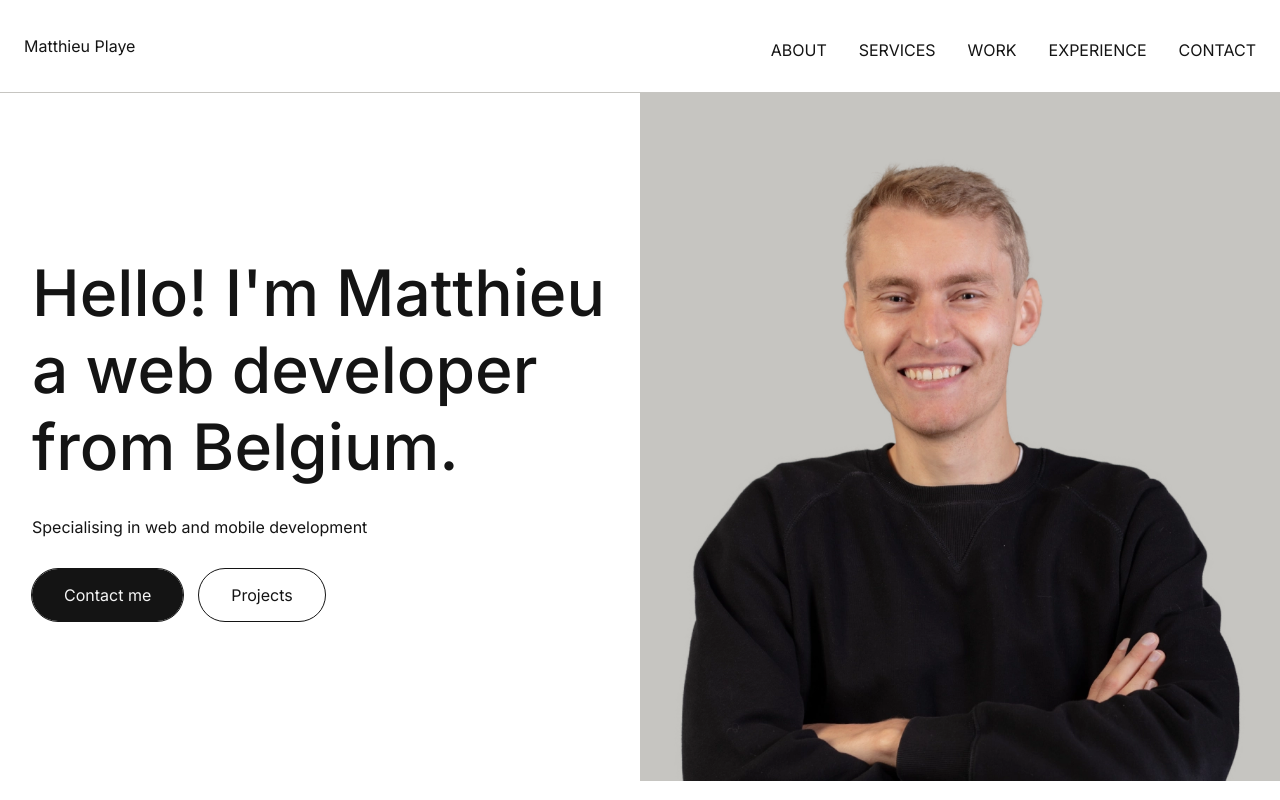
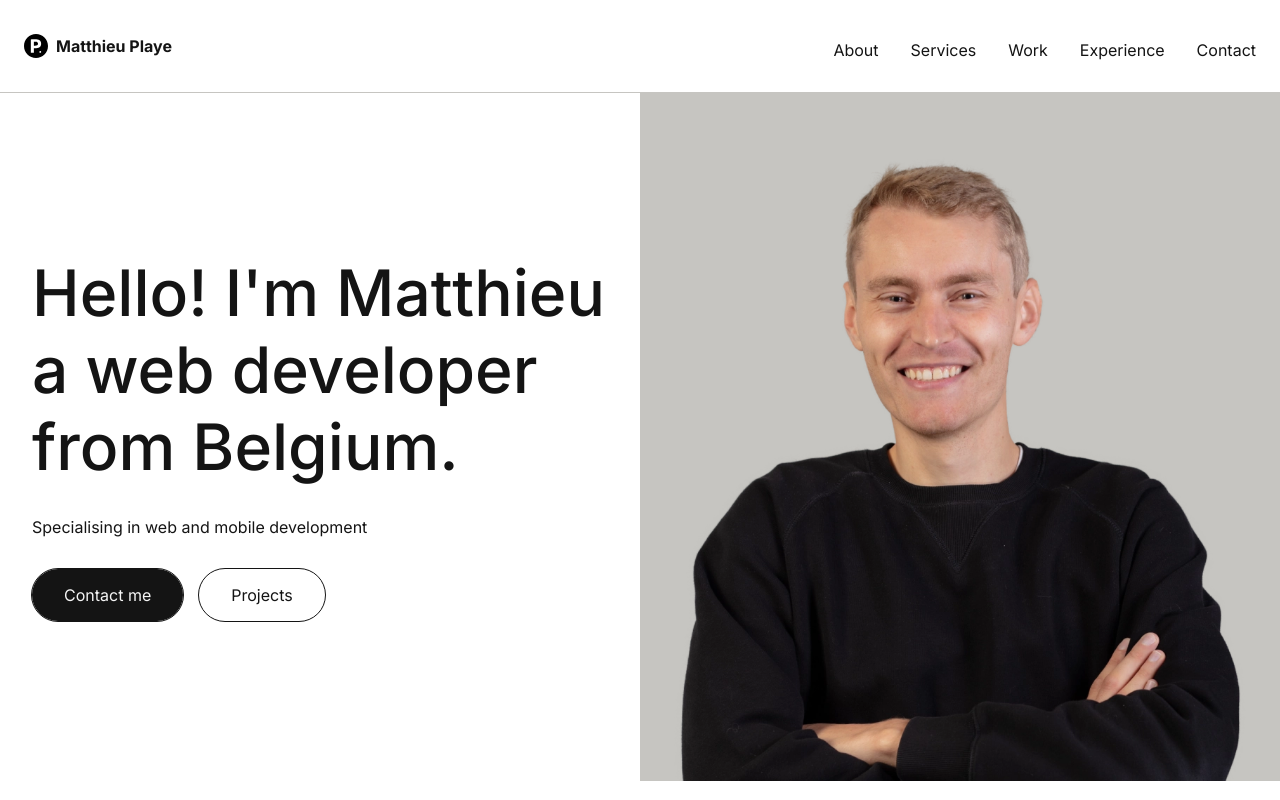
Before and after one commit to PlayeMatthieu/playeMatthieu, an Angular app in the folder portfolio/: page / in a window 1280 px wide. Shown: the top 800 px of the page. Built offline with nearby package versions, Linux system fonts and the light colour scheme.

Commit message:
Add link hover effect

```diff
--- a/portfolio/src/app/components/hero/hero.component.html
+++ b/portfolio/src/app/components/hero/hero.component.html
@@ -6,7 +6,7 @@
 
       <div class="buttons">
         <a class="button filled" href="mailto:matthieuplaye@gmail.com">Contact me</a>
-        <a class="button" href="#">Projects</a>
+        <a class="button" href="#projects">Projects</a>
       </div>
     </div>
     <div class="hero-right">
--- a/portfolio/src/app/components/navigation/navigation.component.html
+++ b/portfolio/src/app/components/navigation/navigation.component.html
@@ -1,6 +1,9 @@
 <header id="nav">
   <div class="brand">
-    <a href="#nav" (click)="toggleNav()">Matthieu Playe</a>
+    <a href="#nav" (click)="toggleNav()">
+      <img src="assets/images/Logo.svg" alt="Logo">
+      Matthieu Playe
+    </a>
   </div>
 
   <!--    Hamburger-->
--- a/portfolio/src/app/components/navigation/navigation.component.scss
+++ b/portfolio/src/app/components/navigation/navigation.component.scss
@@ -8,6 +8,19 @@ header {
   border-bottom: 1px solid #C6C5C1;
 }
 
+.brand a {
+  font-weight: bold;
+  display: flex;
+  align-items: center;
+  gap: var(--spacing-8);
+  justify-content: center;
+
+  img {
+    width: 24px;
+    height: 24px;
+  }
+}
+
 .hamburger {
   display: block;
   cursor: pointer;
@@ -15,7 +28,7 @@ header {
   .line {
     width: 25px;
     height: 2px;
-    background-color: #141414;
+    background-color: var(--bg-color-dark);
     margin: 5px;
     transition: all 0.3s ease-in-out;
   }
@@ -28,7 +41,7 @@ header {
   right: 0;
   width: 100%;
   height: 0;
-  background-color: #141414;
+  background-color: var(--bg-color-dark);
   display: flex;
   transition: 0.2s;
   overflow: hidden;
@@ -50,13 +63,32 @@ header {
   flex-direction: column;
   align-items: center;
   justify-content: center;
-  text-transform: uppercase;
   gap: var(--spacing-32);
   opacity: 0;
 
   li a {
     color: var(--text-color-light);
+    position: relative;
   }
+}
+
+li a::before {
+  content: '';
+  position: absolute;
+  width: 100%;
+  height: 2px;
+  border-radius: 4px;
+  background-color: var(--text-color-light);
+  bottom: -2px;
+  left: 0;
+  transform-origin: right;
+  transform: scaleX(0);
+  transition: transform .3s ease-in-out;
+}
+
+li a:hover::before {
+  transform-origin: left;
+  transform: scaleX(1);
 }
 
 @media (min-width: 768px) {
@@ -84,6 +116,10 @@ header {
 
     li a {
       color: var(--text-color);
+
+      &::before {
+        background-color: var(--text-color);
+      }
     }
   }
 }
--- a/portfolio/src/app/components/projects/projects.component.html
+++ b/portfolio/src/app/components/projects/projects.component.html
@@ -1,5 +1,5 @@
 <section class="projects" id="projects">
-  <h2>Work</h2>
+  <h2>Projects</h2>
   <!--  Loop through list of projects-->
   <div class="projects-list">
     <ng-container *ngFor="let project of projects">
```
